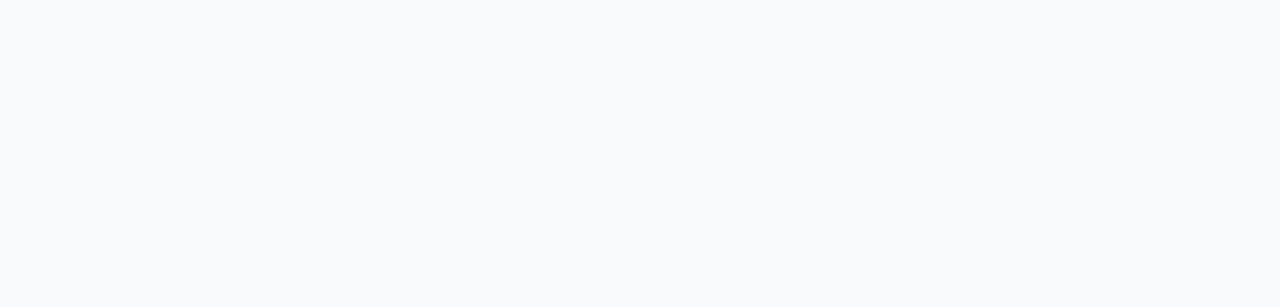
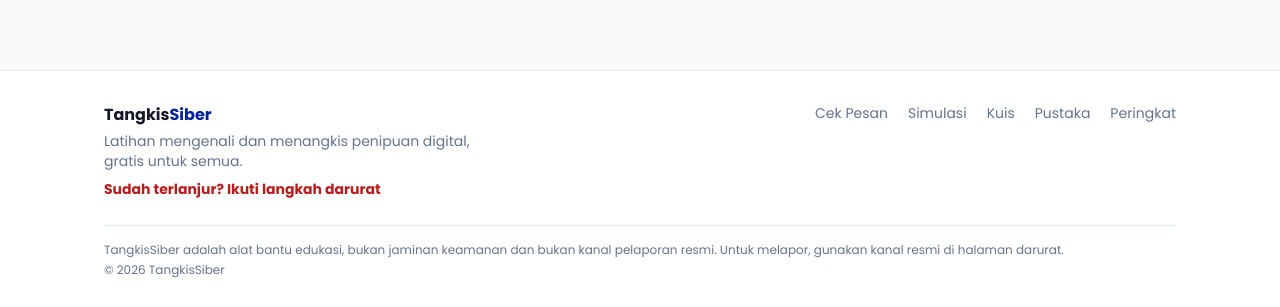
Before and after one commit to Alfifauzan14/tangkissiber, a Next.js app: page /masuk in a window 1280 px wide. Shown: the part 490-797 px from the top of the page. Built offline with nearby package versions, Linux system fonts and the light colour scheme; no server answers.

Commit message:
Tambah footer satu bagian di semua halaman: identitas, tautan nav, disclaimer

```diff
--- a/src/app/layout.js
+++ b/src/app/layout.js
@@ -1,6 +1,7 @@
 import { Poppins } from "next/font/google";
 import "./globals.css";
 import Header from "@/components/layout/Header";
+import Footer from "@/components/layout/Footer";
 
 const poppins = Poppins({
   variable: "--font-poppins",
@@ -29,6 +30,7 @@ export default function RootLayout({ children }) {
         <div className="flex min-h-dvh flex-col">
           <Header />
           <main className="flex-1">{children}</main>
+          <Footer />
         </div>
       </body>
     </html>
--- /dev/null
+++ b/src/components/layout/Footer.jsx
@@ -0,0 +1,58 @@
+// Footer satu bagian: identitas + tautan nav ringkas + disclaimer.
+// Disclaimer penting untuk produk ini: alat bantu edukasi, bukan kanal
+// pelaporan resmi, bukan jaminan (selaras dengan disclaimer Cek Pesan).
+import Link from "next/link";
+import Container from "./Container";
+
+const NAV = [
+  { href: "/cek-pesan", label: "Cek Pesan" },
+  { href: "/simulasi", label: "Simulasi" },
+  { href: "/kuis", label: "Kuis" },
+  { href: "/pustaka", label: "Pustaka" },
+  { href: "/peringkat", label: "Peringkat" },
+];
+
+export default function Footer() {
+  return (
+    <footer className="border-t border-line bg-surface">
+      <Container className="py-8">
+        <div className="flex flex-col gap-6 md:flex-row md:justify-between">
+          <div className="max-w-sm">
+            <p className="text-base font-bold text-ink">
+              Tangkis<span className="text-primary">Siber</span>
+            </p>
+            <p className="mt-1 text-sm text-muted">
+              Latihan mengenali dan menangkis penipuan digital, gratis untuk semua.
+            </p>
+            <Link
+              href="/darurat"
+              className="mt-2 inline-flex text-sm font-bold text-bahaya underline-offset-2 hover:underline"
+            >
+              Sudah terlanjur? Ikuti langkah darurat
+            </Link>
+          </div>
+
+          <nav aria-label="Tautan footer" className="flex flex-wrap gap-x-5 gap-y-2 content-start">
+            {NAV.map((item) => (
+              <Link
+                key={item.href}
+                href={item.href}
+                className="text-sm text-muted underline-offset-2 transition-colors duration-150 hover:text-primary hover:underline"
+              >
+                {item.label}
+              </Link>
+            ))}
+          </nav>
+        </div>
+
+        <div className="mt-6 border-t border-line pt-4">
+          <p className="text-xs text-muted">
+            TangkisSiber adalah alat bantu edukasi, bukan jaminan keamanan dan bukan kanal
+            pelaporan resmi. Untuk melapor, gunakan kanal resmi di halaman darurat.
+          </p>
+          <p className="mt-1 text-xs text-muted">© 2026 TangkisSiber</p>
+        </div>
+      </Container>
+    </footer>
+  );
+}
```
Also changed, not shown: 2 other files (tests, documents, lock files or other folders).
